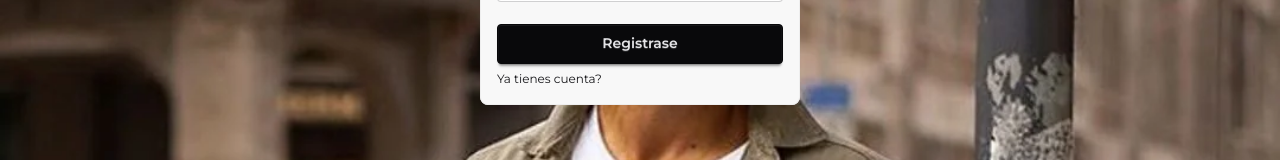
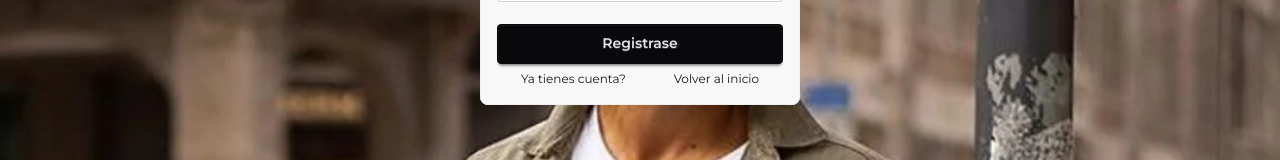
Before and after one commit to Jason-AML/4YouPage, a React (Vite) app: page /4YouPage/register in a window 1280 px wide. Shown: the part 437-597 px from the top of the page. Built offline with nearby package versions, Linux system fonts and the light colour scheme; no server answers.

Commit message:
feat: agregue redireccion al inicio desde el login y registro

```diff
--- a/src/pages/Login.jsx
+++ b/src/pages/Login.jsx
@@ -25,6 +25,7 @@ export const Login = () => {
           type="email"
           className="input"
           placeholder="Email"
+          required
           onChange={(e) => setEmail(e.target.value)}
         />
 
@@ -33,6 +34,7 @@ export const Login = () => {
           type="password"
           className="input"
           placeholder="Password"
+          required
           onChange={(e) => setPassword(e.target.value)}
         />
 
@@ -41,6 +43,7 @@ export const Login = () => {
         </button>
         <span>
           <Link to="/register">No tienes cuenta?</Link>
+          <Link to="/"> Volver al inicio</Link>
         </span>
       </fieldset>
     </main>
--- a/src/pages/Register.jsx
+++ b/src/pages/Register.jsx
@@ -45,8 +45,9 @@ export const Register = () => {
         <button className="btn btn-neutral mt-4" onClick={registerUser}>
           Registrase
         </button>
-        <span>
+        <span className="flex justify-around">
           <Link to="/login">Ya tienes cuenta?</Link>
+          <Link to="/"> Volver al inicio</Link>
         </span>
       </fieldset>
     </main>
```
